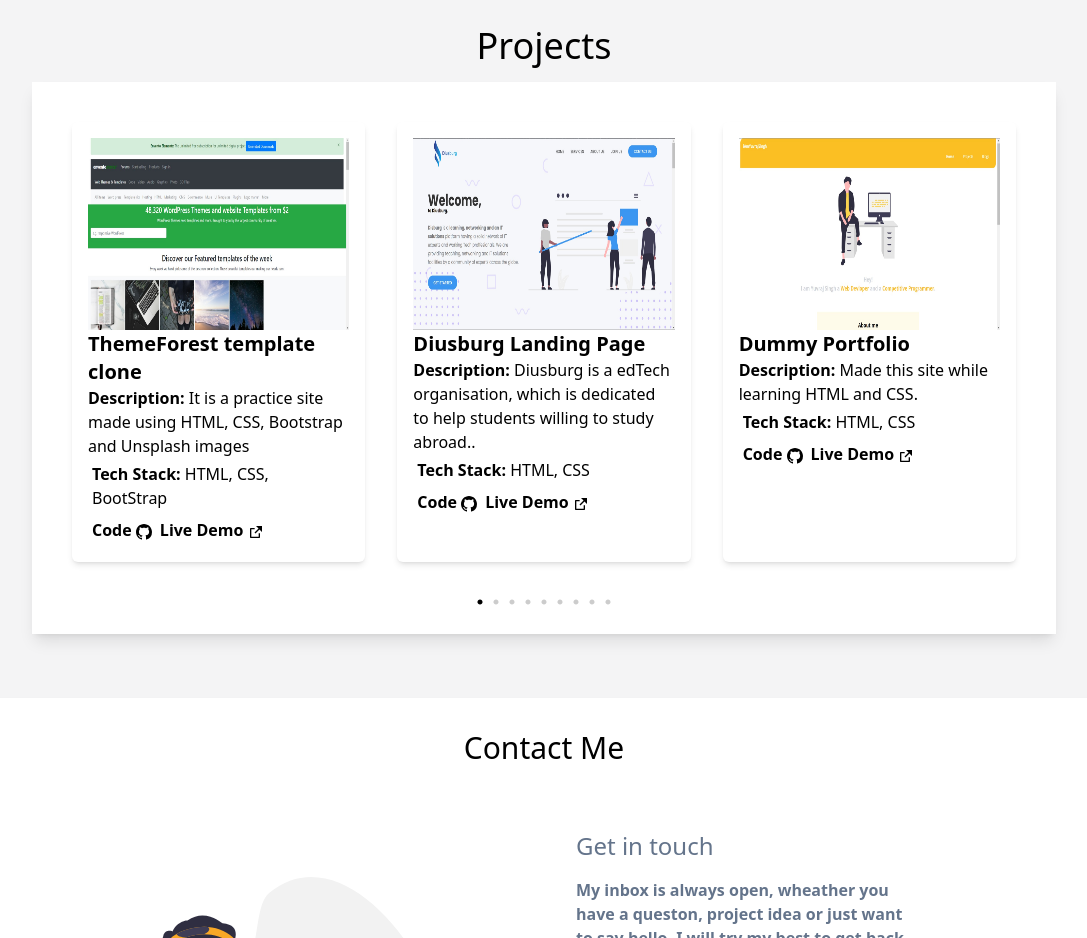
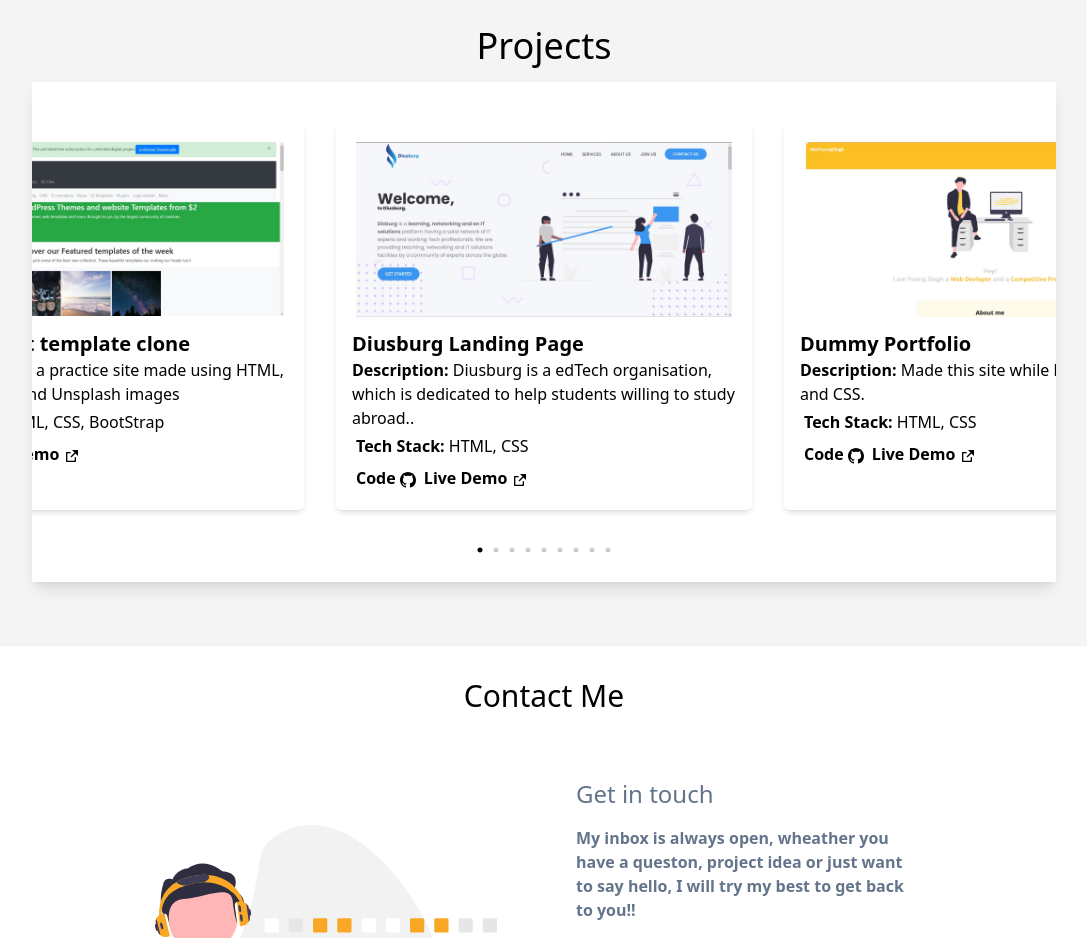
Before and after one commit to Yuvraj883/Yuvis-Portfolio, a React (Create React App) app: page / in a window 1280 px wide. Shown: the part 1700-2638 px from the top of the page, without its empty margins (96-1183 px from the left). Built offline with nearby package versions, Linux system fonts and the light colour scheme.

Commit message:
Wrapped image inside a parent div

```diff
--- a/src/Components/SliderCard.jsx
+++ b/src/Components/SliderCard.jsx
@@ -6,8 +6,9 @@ function SliderCard(props) {
     return (
         <>
             <div className="md:flex hidden flex-col w-2/3 m-4 shadow-md rounded-md p-4 bg-white">
-                <img src={props?.props?.coverImg} alt="Project Cover Img"
-                    className="h-48 w-96" />
+                <div className='h-48 w-96 p-1 mx-auto'>  <img src={props?.props?.coverImg} alt="Project Cover Img"
+                    className="h-auto w-auto object-cover " />
+                </div>
                 <h1 className='font-semibold text-xl'>{props?.props?.title}</h1>
                 <p>
                     <b>Description: </b> {props?.props?.description}
@@ -27,7 +28,7 @@ function SliderCard(props) {
                 </div>
 
             </div>
- {/* Mobile view */}
+            {/* Mobile view */}
             <div className="md:hidden m-auto flex flex-col w-[90%]  shadow-md rounded-md p-2 bg-white">
                 <img src={props?.props?.coverImg} alt="Project Name"
                     className="h-48 w-auto" />
```
